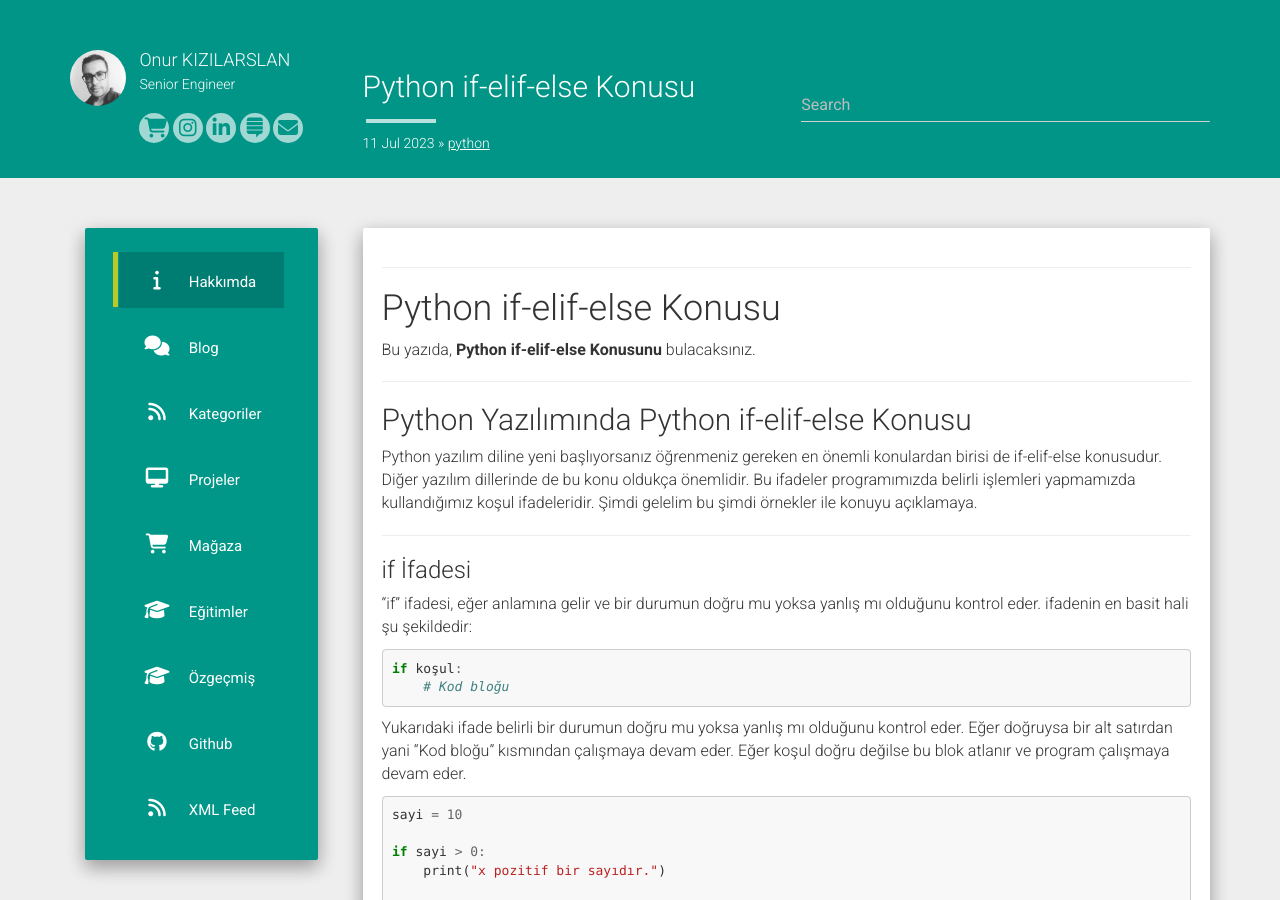
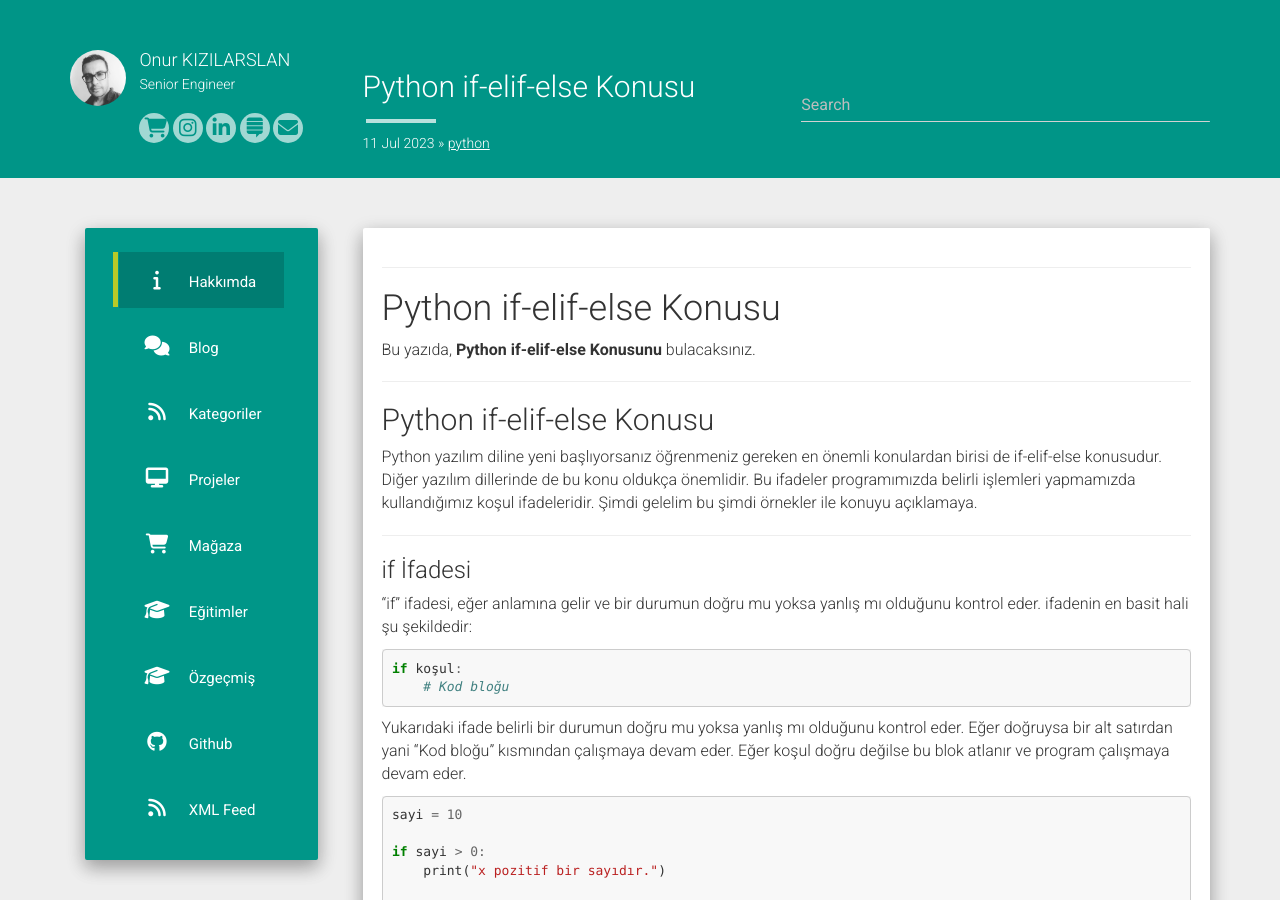
Before and after one commit to imonur/blog, a Jekyll site: the page built from _posts/2023-07-11-python-if-elif-else-konusu.md, in a window 1280 px wide and 900 px high. Built offline with Jekyll 4.4.1, drawn with Linux system fonts in a browser that asks for light colours; nearby versions of some CDN libraries; comment, search, counter and statistics services are not loaded.

Commit message:
Update 2023-07-11-python-if-elif-else-konusu.md

```diff
--- a/_posts/2023-07-11-python-if-elif-else-konusu.md
+++ b/_posts/2023-07-11-python-if-elif-else-konusu.md
@@ -11,7 +11,7 @@ categories: python
 Bu yazıda, **Python if-elif-else Konusunu** bulacaksınız.
 
 ---
-## Python Yazılımında Python if-elif-else Konusu
+## Python if-elif-else Konusu
 Python yazılım diline yeni başlıyorsanız öğrenmeniz gereken en önemli konulardan birisi de if-elif-else konusudur. Diğer yazılım dillerinde de bu konu oldukça önemlidir.
 Bu ifadeler programımızda belirli işlemleri yapmamızda kullandığımız koşul ifadeleridir. Şimdi gelelim bu şimdi örnekler ile konuyu açıklamaya.
 
```
